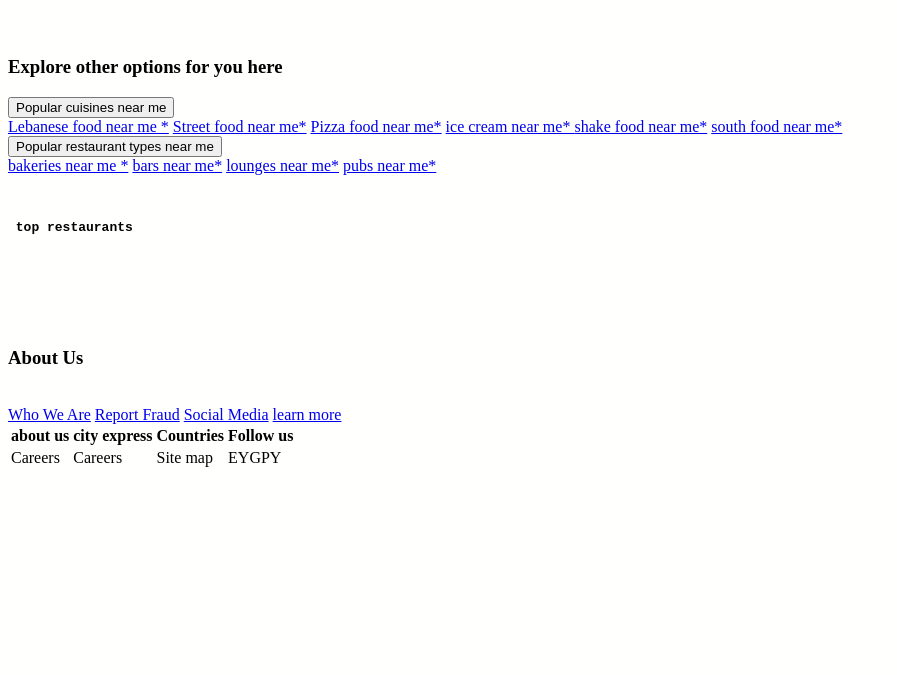
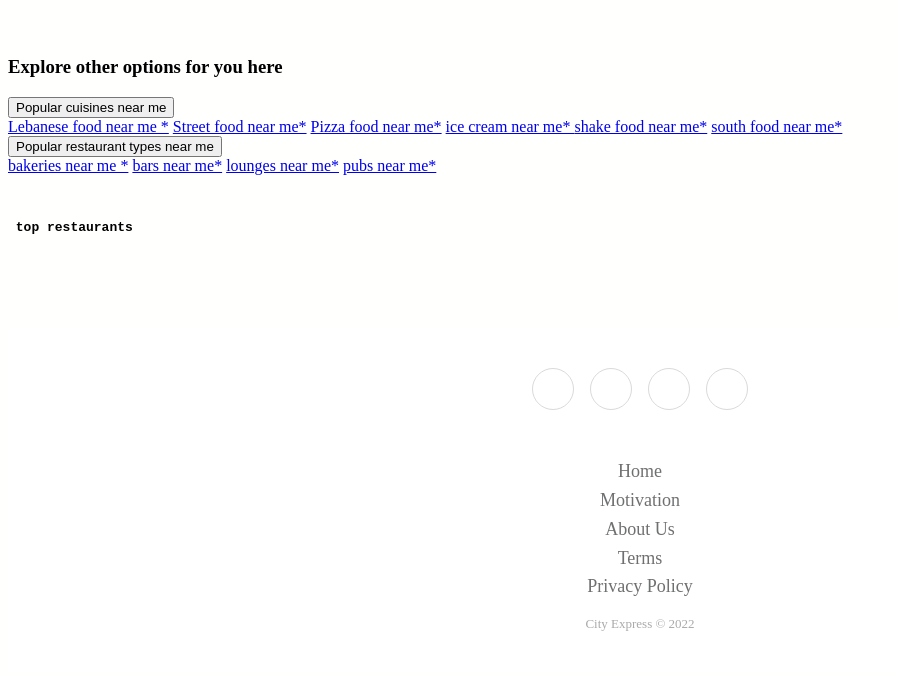
Before and after one commit to MohamadMoheb/City_Express, a plain HTML site: page index.html in a window 1280 px wide. Shown: the part 1453-2128 px from the top of the page, without its empty margins (0-897 px from the left). Before the commit the page ends 1933 px from the top, so only its background shows below. Drawn offline with nearby package versions, Linux system fonts and the light colour scheme.

Commit message:
Update index.html

```diff
--- a/index.html
+++ b/index.html
@@ -74,28 +74,21 @@
 
          </div>
          <br>
-         <footer class="footer-general">
-
-            <div class="footer-div-about-us">
-                <h3 class="about-us-title">About Us</h3>
-            </div>
-
-            <div class="footer-div-about-us-sub">
-                <br>
-
-              <bottom class="warning" > <a href="#">Who We Are</a>  </bottom>
-               <bottom class="warning" ><a href="#">Report Fraud</a> </bottom>
-               <bottom class="warning" ><a href="#">Social Media</a></bottom>
-               <bottom class="warning"><a href="#">learn more</a></bottom>
-
-            </div>
-            <table>
-                <tr>
-                    <th> about us </th><th> city express</th><th>Countries</th><th>Follow us </th></tr>
-               <tr>     <td>Careers</td> <td>Careers</td> <td>Site map</td> <td>EYGPY</td></tr>
-                <tr></tr>
-            </table>
-
-         </footer>
+         <div class="footer-basic">
+            <footer>
+                <div class="social"><a href="#"><i class="icon ion-social-instagram"></i></a><a href="#"><i class="icon ion-social-snapchat"></i></a><a href="#"><i class="icon ion-social-twitter"></i></a><a href="#"><i class="icon ion-social-facebook"></i></a></div>
+                <ul class="list-inline">
+                    <li class="list-inline-item"><a href="#">Home</a></li>
+                    <li class="list-inline-item"><a href="#">Motivation</a></li>
+                    <li class="list-inline-item"><a href="#">About Us</a></li>
+                    <li class="list-inline-item"><a href="#">Terms</a></li>
+                    <li class="list-inline-item"><a href="#">Privacy Policy</a></li>
+                </ul>
+                <p class="copyright">City Express © 2022</p>
+            </footer>
+        </div>
+    <script src="https://cdnjs.cloudflare.com/ajax/libs/jquery/3.2.1/jquery.min.js"></script>
+    <script src="https://cdnjs.cloudflare.com/ajax/libs/twitter-bootstrap/4.1.3/js/bootstrap.bundle.min.js"></script>
+    </body>
     </body>
 </html>
```
